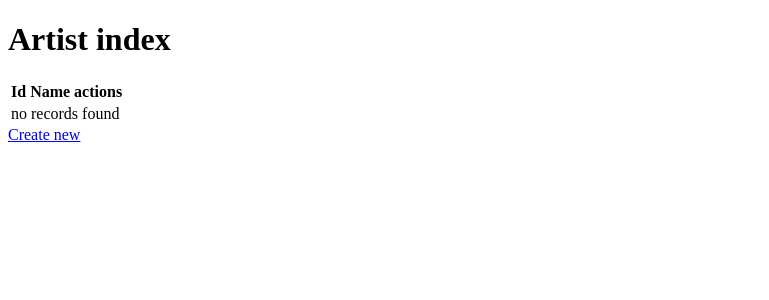
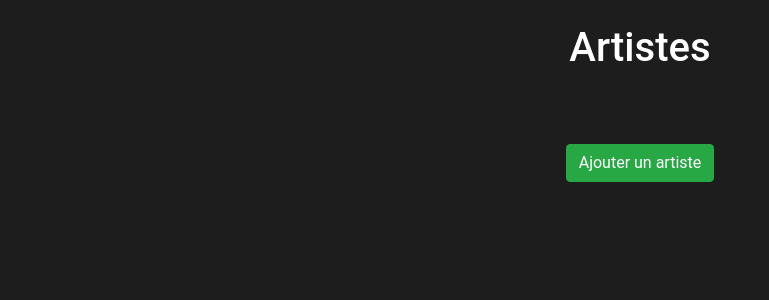
Before and after one commit to jonathanJORY/TpNoteSymfony, a Symfony app: template templates/artist/index.html.twig in a window 1280 px wide. Shown: the top 300 px of the page, without its empty margins (0-769 px from the left). Run offline with Twig, Linux system fonts and the light colour scheme; the template is opened without the code that fills it, so the values that code supplies are empty; some libraries are stand-ins or nearby versions.

Commit message:
style index artiste

```diff
--- a/composer.json
+++ b/composer.json
@@ -12,6 +12,7 @@
         "doctrine/orm": "^2.14",
         "jwilsson/spotify-web-api-php": "^5.6",
         "sensio/framework-extra-bundle": "^6.2",
+        "symfony/asset": "6.2.*",
         "symfony/console": "6.2.*",
         "symfony/dotenv": "6.2.*",
         "symfony/flex": "^2",
--- /dev/null
+++ b/public/css/style.css
@@ -0,0 +1,32 @@
+body {
+    font-family: "Roboto", sans-serif;
+    background-color: #1d1d1d;
+}
+
+h1 {
+    color: #ffffff;
+}
+
+.artist-card {
+    background-color: #282828;
+    color: #ffffff;
+    border: none;
+    border-radius: 5px;
+    transition: transform 0.2s;
+}
+
+.artist-card:hover {
+    transform: scale(1.05);
+}
+
+.card-title {
+    font-size: 1.3rem;
+    font-weight: 500;
+    margin-bottom: 0.5rem;
+}
+
+.card-body {
+    display: flex;
+    flex-direction: column;
+    align-items: center;
+}
--- a/templates/artist/index.html.twig
+++ b/templates/artist/index.html.twig
@@ -1,35 +1,38 @@
+
 {% extends 'base.html.twig' %}
 
 {% block title %}Artist index{% endblock %}
 
+{% block stylesheets %}
+    <link rel="stylesheet" href="https://maxcdn.bootstrapcdn.com/bootstrap/4.5.2/css/bootstrap.min.css">
+{% endblock %}
+
 {% block body %}
-    <h1>Artist index</h1>
 
-    <table class="table">
-        <thead>
-            <tr>
-                <th>Id</th>
-                <th>Name</th>
-                <th>actions</th>
-            </tr>
-        </thead>
-        <tbody>
+    <link rel="stylesheet" href="{{ asset('css/style.css') }}">
+</head>
+<body>
+
+<div class="container">
+    <h1 class="text-center mt-4">Artistes</h1>
+    <div class="row mt-5">
         {% for artist in artists %}
-            <tr>
-                <td>{{ artist.id }}</td>
-                <td>{{ artist.name }}</td>
-                <td>
-                    <a href="{{ path('app_artist_show', {'id': artist.id}) }}">show</a>
-                    <a href="{{ path('app_artist_edit', {'id': artist.id}) }}">edit</a>
-                </td>
-            </tr>
-        {% else %}
-            <tr>
-                <td colspan="3">no records found</td>
-            </tr>
+            <div class="col-lg-3 col-md-4 col-sm-6 mb-4">
+                <div class="card artist-card">
+                    <div class="card-body">
+                        <h5 class="card-title">{{ artist.name }}</h5>
+                        <p>ID: {{ artist.id }}</p>
+                        <a href="{{ path('app_artist_edit', {'id': artist.id}) }}" class="btn btn-primary">Modifier</a>
+                    </div>
+                </div>
+            </div>
         {% endfor %}
-        </tbody>
-    </table>
+    </div>
+    <div class="row mt-4">
+        <div class="col text-center">
+            <a href="{{ path('app_artist_new') }}" class="btn btn-success">Ajouter un artiste</a>
+        </div>
+    </div>
+</div>
 
-    <a href="{{ path('app_artist_new') }}">Create new</a>
 {% endblock %}
```
Also changed, not shown: README.md, 1 other file.
